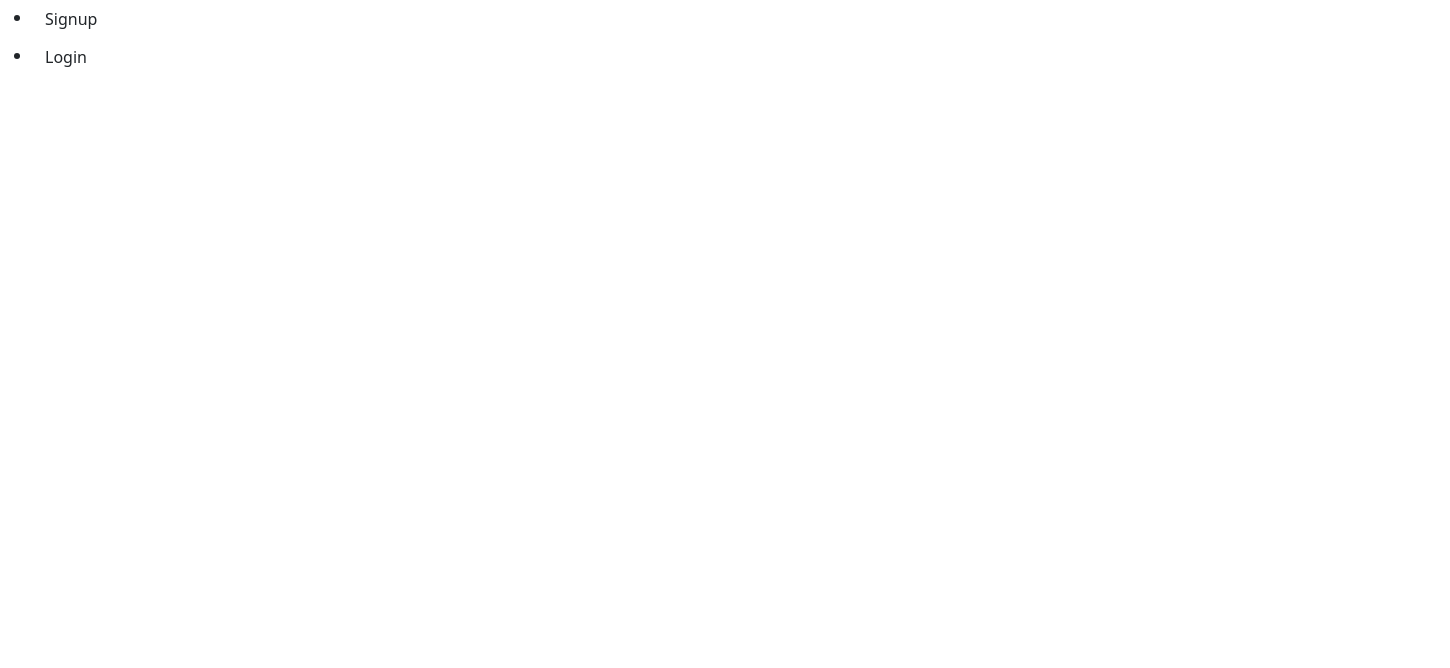
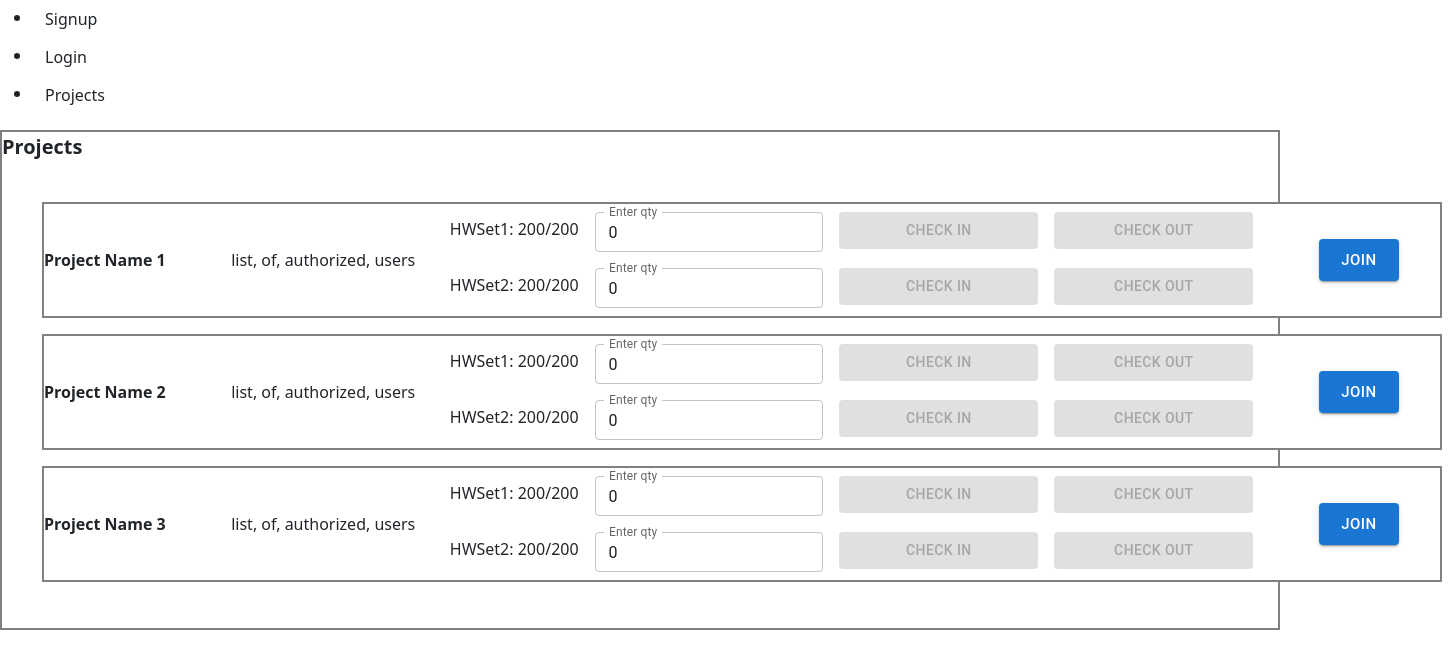
Before and after one commit to michellehmorales/Team3, a React (Create React App) app in the folder team_3/: page /projects in a window 1280 px wide. Before the commit this address had no page. Shown: the top 668 px of the page, 1450 px wide, since content can reach past the window. Built offline with nearby package versions, Linux system fonts and the light colour scheme.

Commit message:
Project Database

```diff
--- a/team_3/src/App.js
+++ b/team_3/src/App.js
@@ -1,24 +1,10 @@
 import logo from './logo.svg';
+import Welcome from './Welcome';
 import './App.css';
 
 function App() {
   return (
-    <div className="App">
-      <header className="App-header">
-        <img src={logo} className="App-logo" alt="logo" />
-        <p>
-          Edit <code>src/App.js</code> and save to reload.
-        </p>
-        <a
-          className="App-link"
-          href="https://reactjs.org"
-          target="_blank"
-          rel="noopener noreferrer"
-        >
-          Learn React
-        </a>
-      </header>
-    </div>
+    <Welcome />
   );
 }
 
--- /dev/null
+++ b/team_3/src/HWSetCheckInOut.js
@@ -0,0 +1,72 @@
+//import FormGroup from '@mui/material/FormGroup';
+import Button from '@mui/material/Button';
+
+//import * as React from 'react';
+import Box from '@mui/material/Box';
+import TextField from '@mui/material/TextField';
+import React, { useState } from 'react';
+
+
+
+function HWSetCheckInOut(props) {
+
+    const [inputValue, setInputValue] = useState(0);
+    const [availabilityValue, setAvailabilityValue] = useState(parseInt(props.HWItems[1]));
+    var availability = 0;
+
+    /**
+   * Event handler for input change.
+   * Updates the input value state with the new value entered by the user.
+   * @param {object} event - The event object.
+   */
+  const handleInputChange = (event) => {
+    const numericValue = event.target.value.replace(/[^0-9]/g, "")
+    setInputValue(numericValue);
+  }
+
+  const handleCheckIn = () => {
+    availability = availabilityValue + parseInt(inputValue);
+    if(availability > 200){
+        setAvailabilityValue(200);
+    }
+    else{
+        setAvailabilityValue(availability);
+    }
+
+  }
+
+  const handleCheckOut = () => {
+    availability = availabilityValue - parseInt(inputValue);
+    if(availability < 0){
+        setAvailabilityValue(0);
+    }
+    else{
+        setAvailabilityValue(availability);
+    }
+  }
+
+    return (
+    <Box
+      component="form"
+      sx={{
+        '& > :not(style)': { m: 1, width: '25ch' },
+      }}
+      noValidate
+      autoComplete="off"
+      key = {props.HWItems[2]}
+    >
+      <text>
+        HWSet{props.HWItems[0]}: {availabilityValue}/{props.HWItems[1]}
+        </text>
+      <TextField id="outlined-text-field" size="small" label="Enter qty" variant="outlined" value={inputValue} onChange={handleInputChange}/>
+      <Button variant="contained" onClick={handleCheckIn} disabled = {props.HWItems[2]}>
+            Check In
+        </Button>
+      <Button variant="contained" onClick={handleCheckOut} disabled = {props.HWItems[2]}>
+        Check Out
+        </Button>
+    </Box>
+  );
+}
+
+export default HWSetCheckInOut;
--- /dev/null
+++ b/team_3/src/Project.js
@@ -0,0 +1,67 @@
+import React, { useState } from 'react';
+import HWSetCheckInOut from './HWSetCheckInOut';
+import Box from '@mui/material/Box';
+import Grid from '@mui/material/Grid';
+import Button from '@mui/material/Button';
+
+
+function Project(props) {
+
+  const [JoinOrLeave, setJoinOrLeave] = useState('Join');
+  const [color, setColor] = useState('white');
+  const [disabledOrEnabled, setdisabledOrEnabled] = useState(true);
+
+
+  var HWItems1 = [
+    1,
+    200,
+    disabledOrEnabled,
+];
+
+var HWItems2 = [
+  2,
+  200,
+  disabledOrEnabled,
+];
+
+
+  const handleJoin = () => {
+    if(JoinOrLeave === 'Join'){
+        setJoinOrLeave('Leave');
+        setColor('lightgreen');
+        setdisabledOrEnabled(false);
+
+    }
+    else{
+        setJoinOrLeave('Join')
+        setColor('white');
+        setdisabledOrEnabled(true);
+    }
+  }
+
+  return (
+    <div className="Project">
+        <Box sx={{ flexGrow: 1, border: '2px solid grey'}} bgcolor={color} width={1400} justifyContent="center" alignItems="center">
+            <Grid container spacing={1} direction="row" justifyContent="flex-start" alignItems="center">
+                <Grid item xs={1.6}>
+                    <b>{props.ProjectItems[0]}</b>
+                </Grid>
+                <Grid item xs={1.8}>
+                    {props.ProjectItems[1]}
+                </Grid>
+                <Grid item xs={7.5}>
+                    <HWSetCheckInOut label= "Set1" HWItems = { HWItems1 }/>
+                    <HWSetCheckInOut label= "Set2" HWItems = { HWItems2 }/>
+                </Grid>
+                <Grid item xs={1}>
+                <Button variant="contained" onClick={handleJoin} size="large">
+                    {JoinOrLeave}
+                </Button>
+                </Grid>
+            </Grid>
+        </Box>
+    </div>
+  );
+}
+
+export default Project;
--- /dev/null
+++ b/team_3/src/Projects.js
@@ -0,0 +1,45 @@
+import Project from "./Project";
+import Box from '@mui/material/Box';
+import Grid from '@mui/material/Grid';
+
+function Projects(props) {
+    const ProjectItems1 = [
+        'Project Name 1',
+        'list, of, authorized, users',
+        2,
+    ];
+    const ProjectItems2 = [
+        'Project Name 2',
+        'list, of, authorized, users',
+        2,
+    ];
+    const ProjectItems3 = [
+        'Project Name 3',
+        'list, of, authorized, users',
+        2,
+    ];
+
+    return (
+      <div className="Projects">
+        <Box sx={{ flexGrow: 1, border: '2px solid grey' }}height={500} justifyContent="center" alignItems="center">
+            <Grid container item xs={3} alignItems="center" fontSize={20}>
+                <b>Projects</b>
+            </Grid>
+            <Grid container spacing={1} direction="row" justifyContent="flex-start" alignItems="center" padding={5}>
+                <Grid padding={1}>
+                    <Project ProjectItems = { ProjectItems1 }/>
+                </Grid>
+                <Grid padding={1}>
+                    <Project ProjectItems = { ProjectItems2 }/>
+                </Grid>
+                <Grid padding={1}>
+                    <Project ProjectItems = { ProjectItems3 }/>
+                </Grid>
+            </Grid>
+        </Box>
+
+      </div>
+    );
+  }
+
+  export default Projects;
--- a/team_3/src/Welcome.js
+++ b/team_3/src/Welcome.js
@@ -8,6 +8,7 @@ import { useParams } from 'react-router-dom';
 import './Welcome.css';
 import Login from "./Login";
 import Signup from "./Signup";
+import Projects from "./Projects";
 
 const onButtonClick = () => {
     // find out how to work with this
@@ -36,6 +37,14 @@ function Welcome() {
                 </Button>
             </Link>
           </li>
+          <li>
+            <Link to="/projects">
+
+                <Button variant="outlined">
+                    Projects
+                </Button>
+            </Link>
+          </li>
         </ul>
       </nav>
 
@@ -43,6 +52,7 @@ function Welcome() {
         <Routes>
           <Route path="/signup" element={<Signup/>}></Route>
           <Route path="/login" element={<Login/>}></Route>
+          <Route path="/projects" element={<Projects/>}></Route>
         </Routes>
       </Router>
     </div>
--- a/team_3/src/index.js
+++ b/team_3/src/index.js
@@ -4,13 +4,12 @@ import ReactDOM from 'react-dom/client';
 import App from './App';
 import Form from './Forms';
 import Login from './Login';
-import Welcome from './Welcome';
 import reportWebVitals from './reportWebVitals';
 
 const root = ReactDOM.createRoot(document.getElementById('root'));
 root.render(
   <React.StrictMode>
-    <Welcome />
+    <App />
   </React.StrictMode>
 );
 
```
Also changed, not shown: 1 other file (tests, documents, lock files or other folders).
